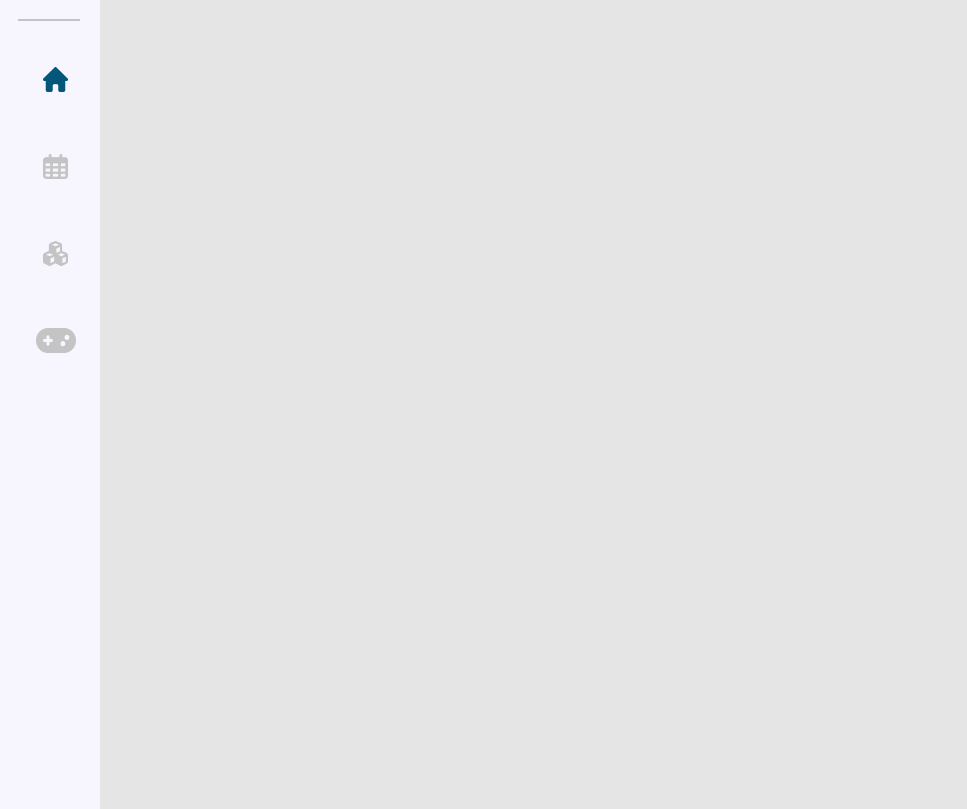
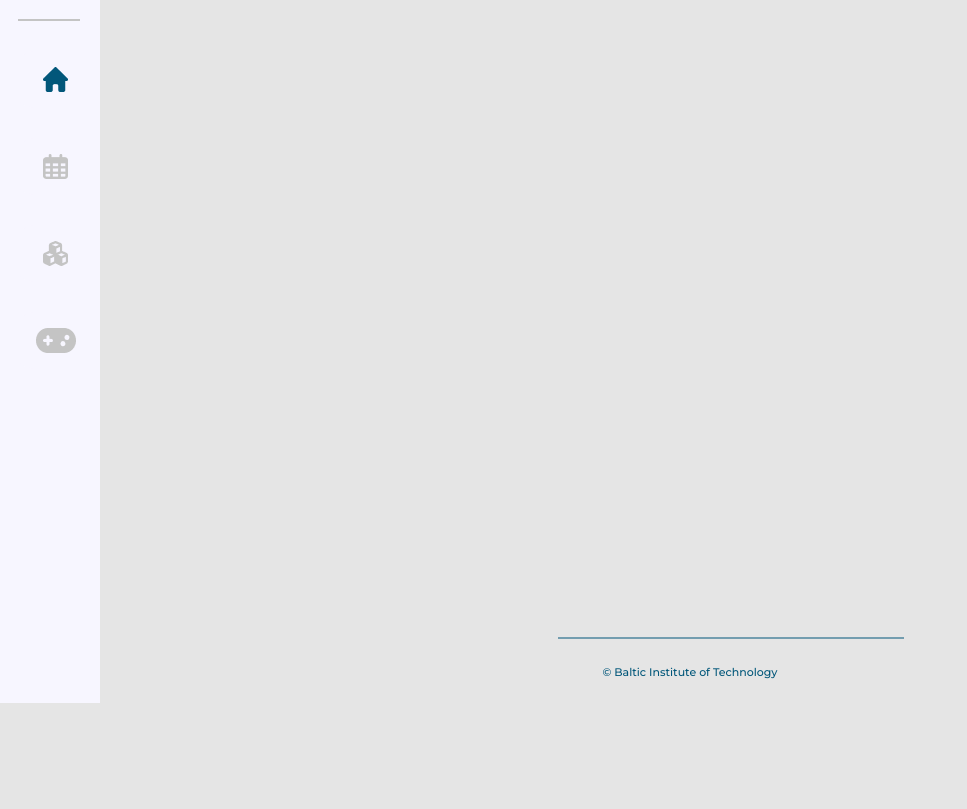
Before and after one commit to zasweted/15-first-friday-challenge, a website: page index.html in a window 1280 px wide. Shown: the part 97-906 px from the top of the page, without its empty margins (0-967 px from the left). After the commit the page ends 800 px from the top, so only its background shows below. Drawn offline with Linux system fonts and the light colour scheme.

Commit message:
navbar+buttons+copyright text

```diff
--- a/css/layout.css
+++ b/css/layout.css
@@ -1,5 +1,7 @@
 .container {
+    display: flex;
     width: 100%;
+    height: 100vh;
     padding: 0;
 }
 
@@ -7,7 +9,7 @@
     display: flex;
     flex-direction: column;
     width: 100px;
-    height: 906px;
+    height: 100vh;
     gap: 56px;
     background-color: var(--menu-bg-color);
 
@@ -21,7 +23,7 @@
 
 .btn-column::before {
     content: '';
-    display: block;
+    display: inline-block;
     width: 62.24px;
     height: 2px;
     margin-left: 18px;
@@ -35,3 +37,34 @@
     flex-direction: column;
     gap: 30px;
 }
+
+.container > .footer {
+    display: flex;
+    flex-direction: column;
+    justify-content: flex-end;
+    align-items: center;
+    width: 100%;
+}
+
+.title {
+    font-size: 11px;
+    font-family: montserrat;
+    font-weight: 500;
+    line-height: 13.41px;
+    color: #02577A;
+    margin-bottom: 24px;
+
+}
+
+.title::before {
+    content: '';
+    display: inline-block;
+    width: 346px;
+    height: 1px;
+    background-color: #02577A;
+
+    position: absolute;
+    bottom: 8%;
+    left: 385px;
+    transform: translate(50%, -50%);
+}
--- a/index.html
+++ b/index.html
@@ -5,6 +5,9 @@
     <meta http-equiv="X-UA-Compatible" content="IE=edge">
     <meta name="viewport" content="width=device-width, initial-scale=1.0">
     <link rel="stylesheet" href="./css/home.css">
+    <link rel="preconnect" href="https://fonts.googleapis.com">
+    <link rel="preconnect" href="https://fonts.gstatic.com" crossorigin>
+    <link href="https://fonts.googleapis.com/css2?family=Montserrat:wght@500&display=swap" rel="stylesheet">
     <title>Fridday challenge</title>
 </head>
 <body>
@@ -14,14 +17,17 @@
                 <img src="./assets/images/logo.png" alt="logo">
             </div>
             <div class="btn-column">
-                <button class="btn"><img class="menu-icon" src="./assets/images/home.png" alt=""></button>
+                <button class="btn"><img src="./assets/images/home.png" alt=""></button>
                 <button class="btn"><img src="./assets/images/calendar.png" alt="cal"></button>
                 <button class="btn"><img src="./assets/images/cubes.png" alt="cubes"></button>
                 <button class="btn"><img src="./assets/images/gamepad.png" alt=""></button>
             </div>
         </nav>
+        <div class="footer">
+            <p class="title">&copy; Baltic Institute of Technology</p>
+        </div>
 
-    </section>
+    </section> <!--Nav bar-->
 
 </body>
 </html>
```
